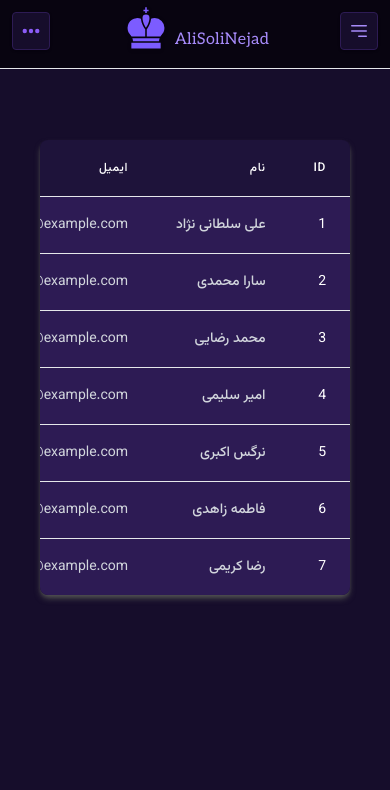
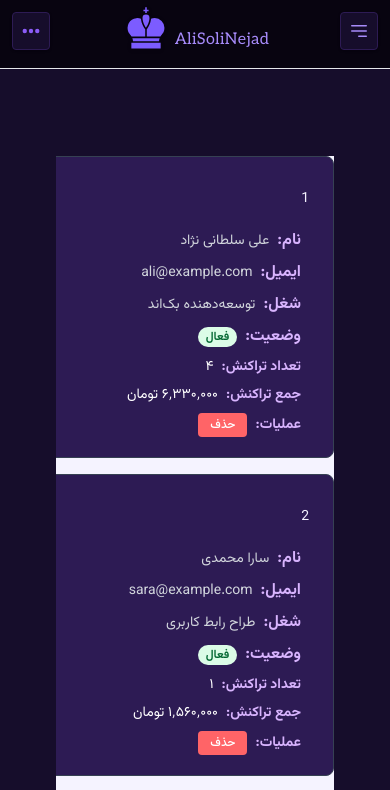
Before and after one commit to alisoltaninejad/Admin-Dashboard, a React (Vite) app: page /Users in a window 390 px wide. Shown: the top 790 px of the page. Built offline with nearby package versions, Linux system fonts and the light colour scheme; a web font is replaced by a local one.

Commit message:
refactor(Users): :poop: change Users to new structure

```diff
--- a/src/pages/Users/Users.jsx
+++ b/src/pages/Users/Users.jsx
@@ -1,102 +1,34 @@
-import React, { useState, useEffect } from "react";
-import userService from "../../Context/dbModules/userServices";
-import usersModule from "../../Context/dbModules/userModule";
+import React, { useEffect } from "react";
+import { calculateTotalTransactions, formatTransactionCount } from "./Utils/Utils";
+import { useUsers } from "./hooks/useUsers";
+import { UserRow } from "./components/UserRow";
+
 export default function Users() {
-  const [users, setUsers] = useState([]);
-  const [editingUser, setEditingUser] = useState(null);
-  const [editField, setEditField] = useState("");
-  const [editValue, setEditValue] = useState("");
-  const [loading, setLoading] = useState(true);
-  const [error, setError] = useState(null);
+  const {
+    users,
+    editingUser,
+    editField,
+    editValue,
+    loading,
+    error,
+    setEditValue,
+    loadUsers,
+    handleEditClick,
+    handleSaveEdit,
+    handleCancelEdit,
+    handleDeleteUser,
+  } = useUsers();
 
-  // بارگذاری اولیه کاربران
   useEffect(() => {
     loadUsers();
-  }, []);
-
-  const loadUsers = async () => {
-    setLoading(true);
-    setError(null);
-    try {
-      const result = await userService.getAllUsers();
-      if (result.success) {
-        setUsers(result.data);
-      } else {
-        setError(result.error);
-      }
-    } catch (err) {
-      setError("خطا در دریافت اطلاعات کاربران");
-    } finally {
-      setLoading(false);
-    }
-  };
-
-  const handleEditClick = (userId, field, currentValue) => {
-    setEditingUser(userId);
-    setEditField(field);
-    setEditValue(currentValue);
-  };
-
-  const handleSaveEdit = async (userId) => {
-    try {
-      const result = await usersModule.updateUser(userId, editField, editValue);
-
-      if (result) {
-        await loadUsers();
-        setEditingUser(null);
-        setEditField("");
-        setEditValue("");
-      }
-    } catch (err) {
-      setError("خطا در به‌روزرسانی کاربر ");
-      console.error(err);
-    }
-  };
-
-  const handleCancelEdit = () => {
-    setEditingUser(null);
-    setEditField("");
-    setEditValue("");
-  };
-
-  const handleDeleteUser = async (userId) => {
-    if (window.confirm("آیا از حذف این کاربر مطمئن هستید؟")) {
-      try {
-        const result = await usersModule.deleteUser(userId);
-        if (result) {
-          setUsers((prevUsers) =>
-            prevUsers.filter((user) => user.id !== userId)
-          );
-        } else {
-          setError("خطا در حذف کاربر");
-        }
-      } catch (err) {
-        setError("خطا در حذف کاربر");
-      }
-    }
-  };
-
-  const calculateTotalTransactions = (transactions) => {
-    return transactions
-      .reduce((total, transaction) => {
-        const amount =
-          typeof transaction.amount === "string"
-            ? parseInt(transaction.amount.replace(/,/g, ""))
-            : transaction.amount || 0;
-        return total + amount;
-      }, 0)
-      .toLocaleString("fa-IR");
-  };
-
-  const formatTransactionCount = (count) => {
-    return count.toLocaleString("fa-IR");
-  };
+  }, [loadUsers]);
 
   if (loading) {
     return (
-      <div className="container mx-auto px-4 py-8">
-        <div className="flex justify-center items-center h-64">
+      <div className="absolute top-1/2 left-1/2 transform -translate-x-1/2 -translate-y-1/2 z-50">
+        <div className="flex flex-col gap-4 justify-center items-center">
           <div className="animate-spin rounded-full h-12 w-12 border-t-2 border-blue-500"></div>
+          در حال بارگذاری
         </div>
       </div>
     );
@@ -104,162 +36,66 @@ export default function Users() {
 
   if (error) {
     return (
-      <div className="container mx-auto px-4 py-8">
-        <div
-          className="bg-red-100 border border-red-400 text-red-700 px-12 py-3 rounded relative"
-          role="alert">
-          <strong className="font-bold  ">خطا! </strong>
-          <span className="block sm:inline">{error}</span>
-          <button
-            onClick={loadUsers}
-            className="absolute top-0 bottom-0 right-0 px-4 py-3">
-            <svg
-              className="fill-current h-6 w-6 me-3 text-red-500"
-              role="button"
-              xmlns="http://www.w3.org/2000/svg"
-              viewBox="0 0 20 20">
-              <title>تلاش مجدد</title>
-              <path d="M14.66 15.66A8 8 0 1 1 17 10h-2a6 6 0 1 0-1.76 4.24l1.42 1.42zM12 10h8l-4 4-4-4z" />
-            </svg>
-          </button>
-        </div>
+      <div className="text-center p-8">
+        <div className="text-red-500 mb-4">{error}</div>
+        <button
+          onClick={loadUsers}
+          className="px-4 py-2 bg-blue-500 text-white rounded hover:bg-blue-600"
+        >
+          تلاش مجدد
+        </button>
       </div>
     );
   }
 
   return (
-    <div className="container mx-auto md:px-4 md:py-6  mt-10 md:mt-0">
-      <div className="bg-white  shadow-md shadow-gray-300 dark:shadow-neutral-600 rounded-lg overflow-x-scroll  ">
-        <table className="min-w-full divide-y divide-gray-200 dark:bg-brand-300  ">
-          <thead className="bg-gray-300 text-gray-900 dark:bg-brand-200 dark:text-white">
-            <tr>
-              <th className="px-6 py-3 text-right text-xs font-medium uppercase tracking-wider">
+    <div className="container mt-10 md:mt-0 mx-auto p-4">
+      <div className="overflow-x-auto">
+        <table className="min-w-full divide-y divide-gray-200 dark:divide-gray-700">
+          <thead className="hidden md:inline bg-gray-50 dark:bg-brand-800">
+            <tr className="flex flex-col md:table-row">
+              <th className="px-2 py-3 text-right text-xs font-medium text-gray-500 dark:text-gray-300 uppercase tracking-wider">
                 ID
               </th>
-              <th className="px-6 py-3 text-right text-xs font-medium uppercase tracking-wider">
-                نام
+              <th className="px-4 py-3 text-right text-xs font-medium text-gray-500 dark:text-gray-300 uppercase tracking-wider">
+                نام کاربر
               </th>
-              <th className="px-6 py-3 text-right text-xs font-medium uppercase tracking-wider">
+              <th className="px-4 py-3 text-right text-xs font-medium text-gray-500 dark:text-gray-300 uppercase tracking-wider">
                 ایمیل
               </th>
-              <th className="px-6 py-3 text-right text-xs font-medium uppercase tracking-wider">
+              <th className="px-4 py-3 text-right text-xs font-medium text-gray-500 dark:text-gray-300 uppercase tracking-wider">
+                شغل
+              </th>
+              <th className="px-4 py-3 text-right text-xs font-medium text-gray-500 dark:text-gray-300 uppercase tracking-wider">
                 وضعیت
               </th>
-              <th className="px-6 py-3 text-right text-xs font-medium uppercase tracking-wider">
-                تعداد تراکنش‌ها
+              <th className="px-4 py-3 text-right text-xs font-medium text-gray-500 dark:text-gray-300 uppercase tracking-wider">
+                تعداد تراکنش
               </th>
-              <th className="px-6 py-3 text-right text-xs font-medium uppercase tracking-wider">
-                جمع تراکنش‌ها
+              <th className="px-4 py-3 text-right text-xs font-medium text-gray-500 dark:text-gray-300 uppercase tracking-wider">
+                جمع تراکنش
               </th>
-              <th className="px-6 py-3 text-right text-xs font-medium uppercase tracking-wider">
+              <th className="px-4 py-3 text-right text-xs font-medium text-gray-500 dark:text-gray-300 uppercase tracking-wider">
                 عملیات
               </th>
             </tr>
           </thead>
-          <tbody className="bg-white dark:bg-brand-300 dark:text-white divide-y divide-gray-200">
+          <tbody className="bg-white dark:bg-brand-900 divide-y divide-gray-200 dark:divide-gray-700">
             {users.map((user) => (
-              <tr key={user.id} className="hover:bg-gray-50 dark:hover:bg-brand-200">
-                <td className="px-6 py-4 whitespace-nowrap text-sm text-gray-500 dark:text-white">
-                  {user.id}
-                </td>
-
-                {/* نام کاربر */}
-                <td className="px-6 py-4 whitespace-nowrap text-gray-800 dark:text-gray-300">
-                  {editingUser === user.id && editField === "name" ? (
-                    <div className="flex items-center gap-2">
-                      <input
-                        type="text"
-                        value={editValue}
-                        onChange={(e) => setEditValue(e.target.value)}
-                        className="border border-gray-300 rounded px-2 py-1 text-sm w-full"
-                        autoFocus
-                      />
-                      <button
-                        onClick={() => handleSaveEdit(user.id)}
-                        className="px-2 py-1 text-xs bg-green-500 text-white rounded hover:bg-green-600">
-                        ذخیره
-                      </button>
-                      <button
-                        onClick={handleCancelEdit}
-                        className="px-2 py-1 text-xs bg-gray-500 text-white rounded hover:bg-gray-600">
-                        لغو
-                      </button>
-                    </div>
-                  ) : (
-                    <span
-                      className="text-sm font-medium text-brand-800 dark:text-gray-300 hover:text-brand-500 hover:underline cursor-pointer"
-                      onClick={() =>
-                        handleEditClick(user.id, "name", user.name)
-                      }>
-                      {user.name}
-                    </span>
-                  )}
-                </td>
-
-                {/* ایمیل کاربر */}
-                <td className="px-6 py-4 whitespace-nowrap text-gray-800 dark:text-gray-300">
-                  {editingUser === user.id && editField === "email" ? (
-                    <div className="flex items-center gap-2">
-                      <input
-                        type="email"
-                        value={editValue}
-                        onChange={(e) => setEditValue(e.target.value)}
-                        className="border border-gray-300 rounded px-2 py-1 text-sm w-full"
-                        autoFocus
-                      />
-                      <button
-                        onClick={() => handleSaveEdit(user.id)}
-                        className="px-2 py-1 text-xs bg-green-500 text-white rounded hover:bg-green-600">
-                        ذخیره
-                      </button>
-                      <button
-                        onClick={handleCancelEdit}
-                        className="px-2 py-1 text-xs bg-gray-500 text-white rounded hover:bg-gray-600">
-                        لغو
-                      </button>
-                    </div>
-                  ) : (
-                    <span
-                      className="text-sm text-gray-600 dark:text-gray-300 hover:text-brand-500 hover:underline cursor-pointer"
-                      onClick={() =>
-                        handleEditClick(user.id, "email", user.email)
-                      }>
-                      {user.email}
-                    </span>
-                  )}
-                </td>
-
-                {/* وضعیت کاربر */}
-                <td className="px-6 py-4 whitespace-nowrap">
-                  <span
-                    className={`px-2 inline-flex text-xs leading-5 font-semibold rounded-full ${
-                      user.userStatus === "active"
-                        ? "bg-green-100 text-green-800"
-                        : "bg-red-100 text-red-800"
-                    }`}>
-                    {user.userStatus === "active" ? "فعال" : "غیرفعال"}
-                  </span>
-                </td>
-
-                {/* تعداد تراکنش‌ها */}
-                <td className="px-6 py-4 whitespace-nowrap text-sm text-gray-700 dark:text-white">
-                  {formatTransactionCount(user.transactions?.length || 0)}
-                </td>
-
-                {/* جمع تراکنش‌ها */}
-                <td className="px-6 py-4 whitespace-nowrap text-sm text-gray-700 dark:text-white">
-                  {calculateTotalTransactions(user.transactions || [])} تومان
-                </td>
-
-                {/* عملیات */}
-                <td className="px-6 py-4 whitespace-nowrap text-sm font-medium">
-                  <button
-                    className="px-3 py-1 text-xs bg-red-400 text-white rounded hover:bg-red-500 transition-colors"
-                    onClick={() => handleDeleteUser(user.id)}>
-                    حذف
-                  </button>
-                </td>
-              </tr>
+              <UserRow
+                key={user.id}
+                user={user}
+                editingUser={editingUser}
+                editField={editField}
+                editValue={editValue}
+                onEditClick={handleEditClick}
+                onSaveEdit={handleSaveEdit}
+                onCancelEdit={handleCancelEdit}
+                onValueChange={setEditValue}
+                onDeleteUser={handleDeleteUser}
+                calculateTotalTransactions={calculateTotalTransactions}
+                formatTransactionCount={formatTransactionCount}
+              />
             ))}
           </tbody>
         </table>
```
